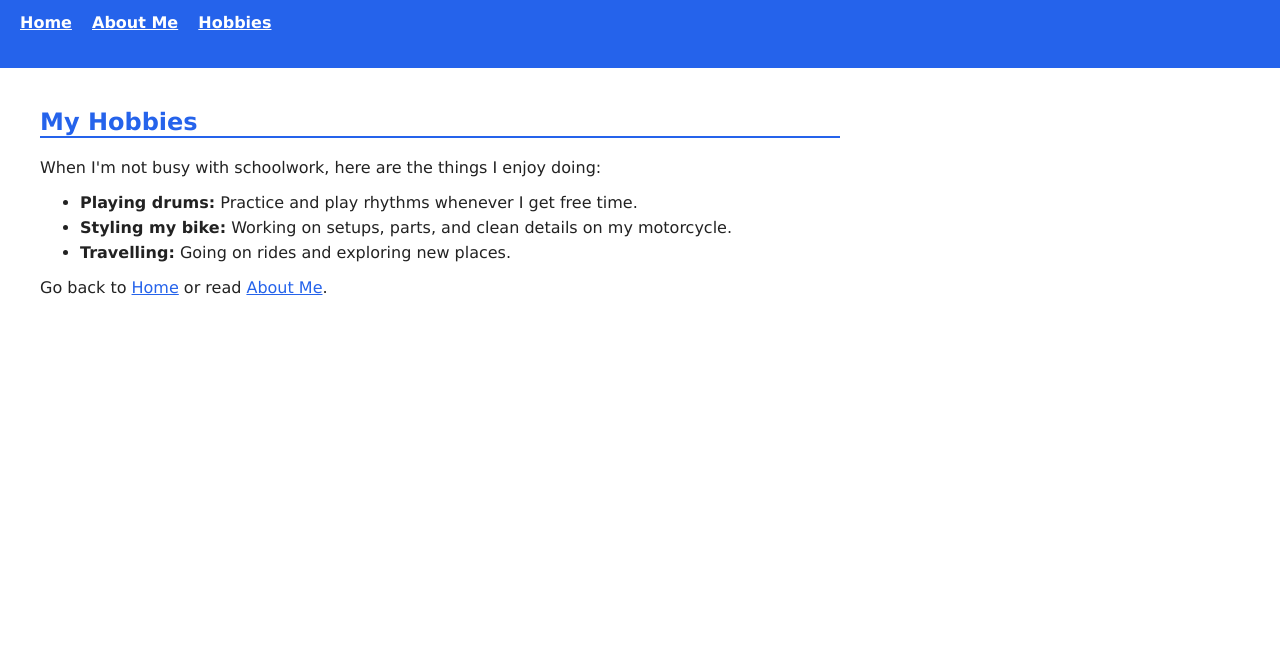
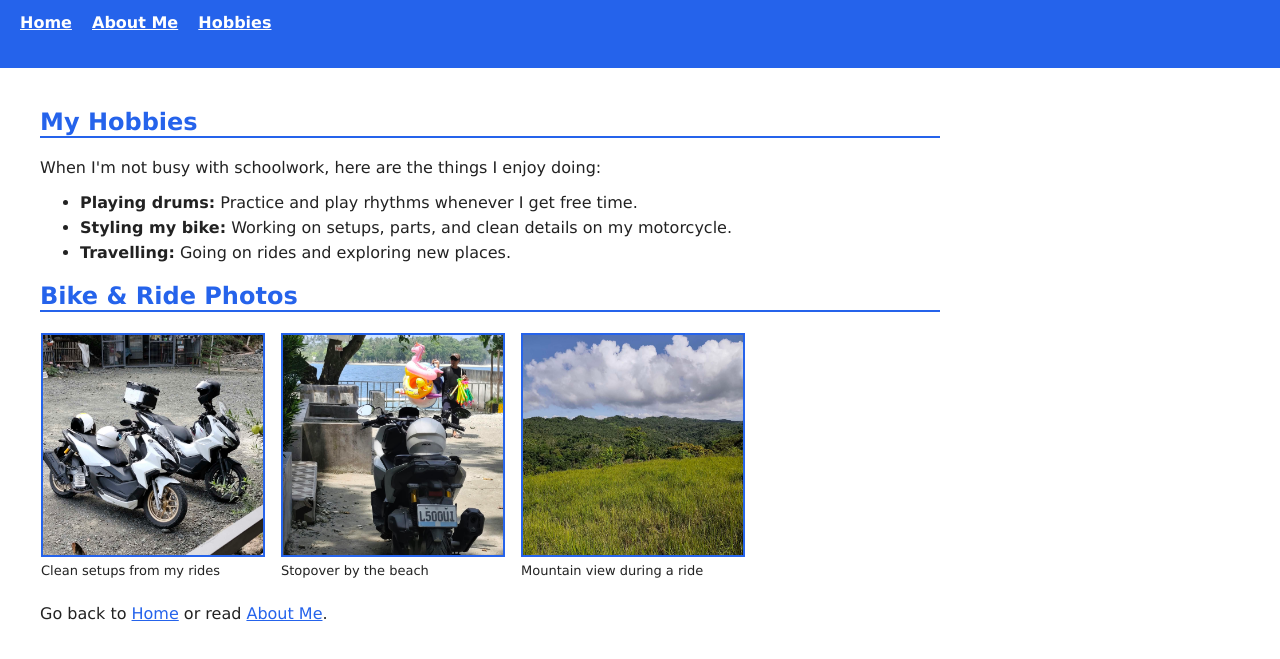
Before and after one commit to ValRazylAlfante/My-Personal-Blog, a plain HTML site: page hobbies.html in a window 1280 px wide. Shown: the part 61-720 px from the top of the page. Drawn offline with Linux system fonts and the light colour scheme.

Commit message:
Add files via upload

```diff
--- a/hobbies.html
+++ b/hobbies.html
@@ -25,6 +25,24 @@
       <li><strong>Travelling:</strong> Going on rides and exploring new places.</li>
     </ul>
 
+    <h2>Bike &amp; Ride Photos</h2>
+    <table class="photo-table">
+      <tr>
+        <td>
+          <img src="bikes.jpg" width="220" height="220" alt="Two white scooters parked on gravel">
+          <p>Clean setups from my rides</p>
+        </td>
+        <td>
+          <img src="beach-ride.jpg" width="220" height="220" alt="White scooter parked by the beach">
+          <p>Stopover by the beach</p>
+        </td>
+        <td>
+          <img src="view.jpg" width="220" height="220" alt="Green hills and clouds view">
+          <p>Mountain view during a ride</p>
+        </td>
+      </tr>
+    </table>
+
     <p>Go back to <a href="index.html">Home</a> or read <a href="about.html">About Me</a>.</p>
   </div>
 
--- a/style.css
+++ b/style.css
@@ -25,7 +25,7 @@ body {
 
 .main {
   padding: 20px 40px;
-  max-width: 800px;
+  max-width: 900px;
 }
 
 h2 {
@@ -40,3 +40,26 @@ a {
 li {
   margin-bottom: 6px;
 }
+
+.photo-table {
+  border-collapse: collapse;
+  margin: 15px 0 25px 0;
+}
+
+.photo-table td {
+  padding-right: 15px;
+  vertical-align: top;
+}
+
+.photo-table img {
+  width: 220px;
+  height: 220px;
+  object-fit: cover;
+  display: block;
+  border: 2px solid #2563eb;
+}
+
+.photo-table p {
+  margin: 6px 0 0 0;
+  font-size: 13px;
+}
```
Also changed, not shown: beach-ride.jpg (added), bikes.jpg (added), view.jpg (added).
